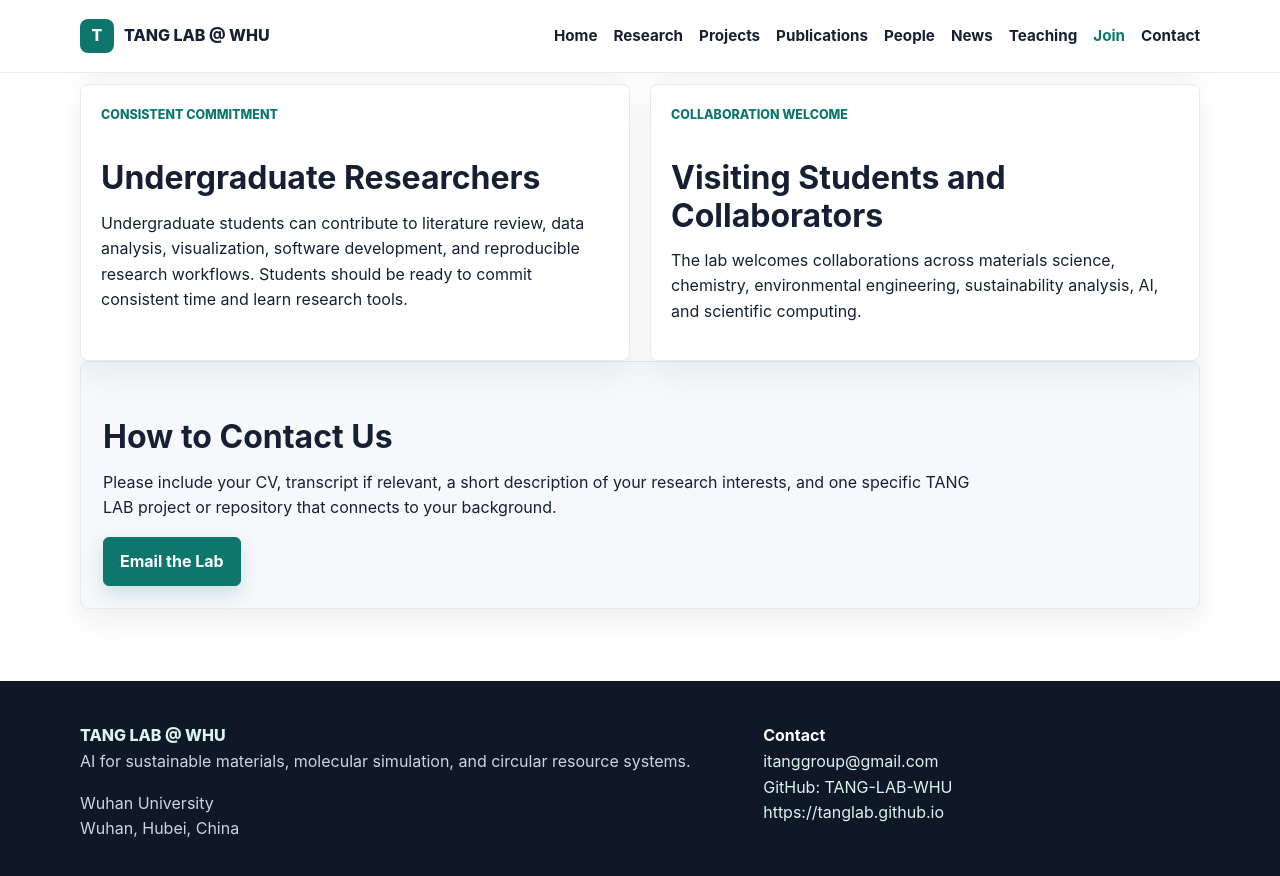
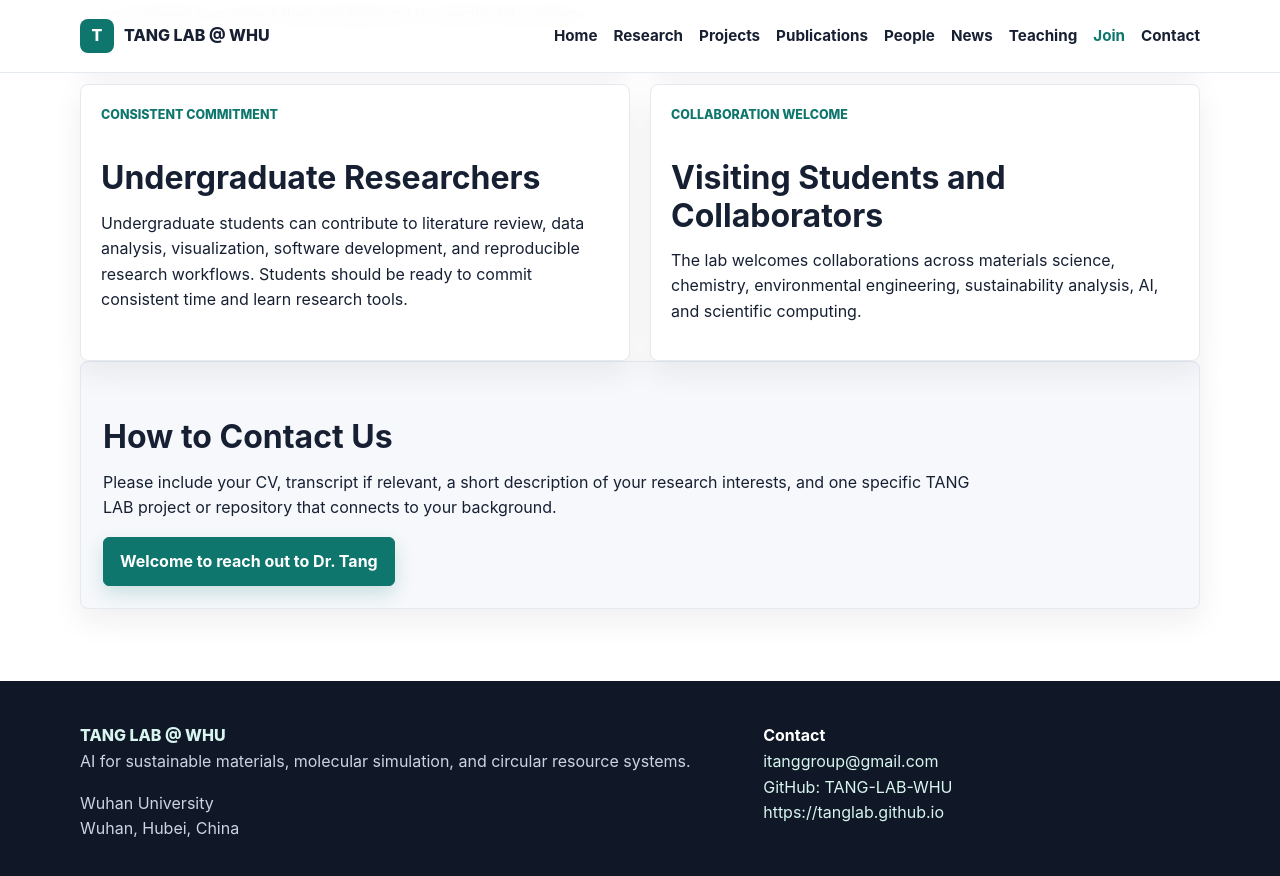
Before and after one commit to TANG-LAB-WHU/tanglab.github.io, a Jekyll site: the page built from pages/join.html, in a window 1280 px wide and 900 px high, scrolled down 832 px. Shown: the top 876 px of the window. Built offline with Jekyll 4.4.1, drawn with Linux system fonts in a browser that asks for light colours.

Commit message:
Update contact email in opportunities.yml

```diff
--- a/_data/opportunities.yml
+++ b/_data/opportunities.yml
@@ -35,5 +35,5 @@
   description: >
     Please include your CV, transcript if relevant, a short description of your research interests,
     and one specific TANG LAB project or repository that connects to your background.
-  button_text: "Email the Lab"
-  email: "itanggroup@gmail.com"
+  button_text: "Welcome to reach out to Dr. Tang"
+  email: "sqitang@whu.edu.cn"
```
